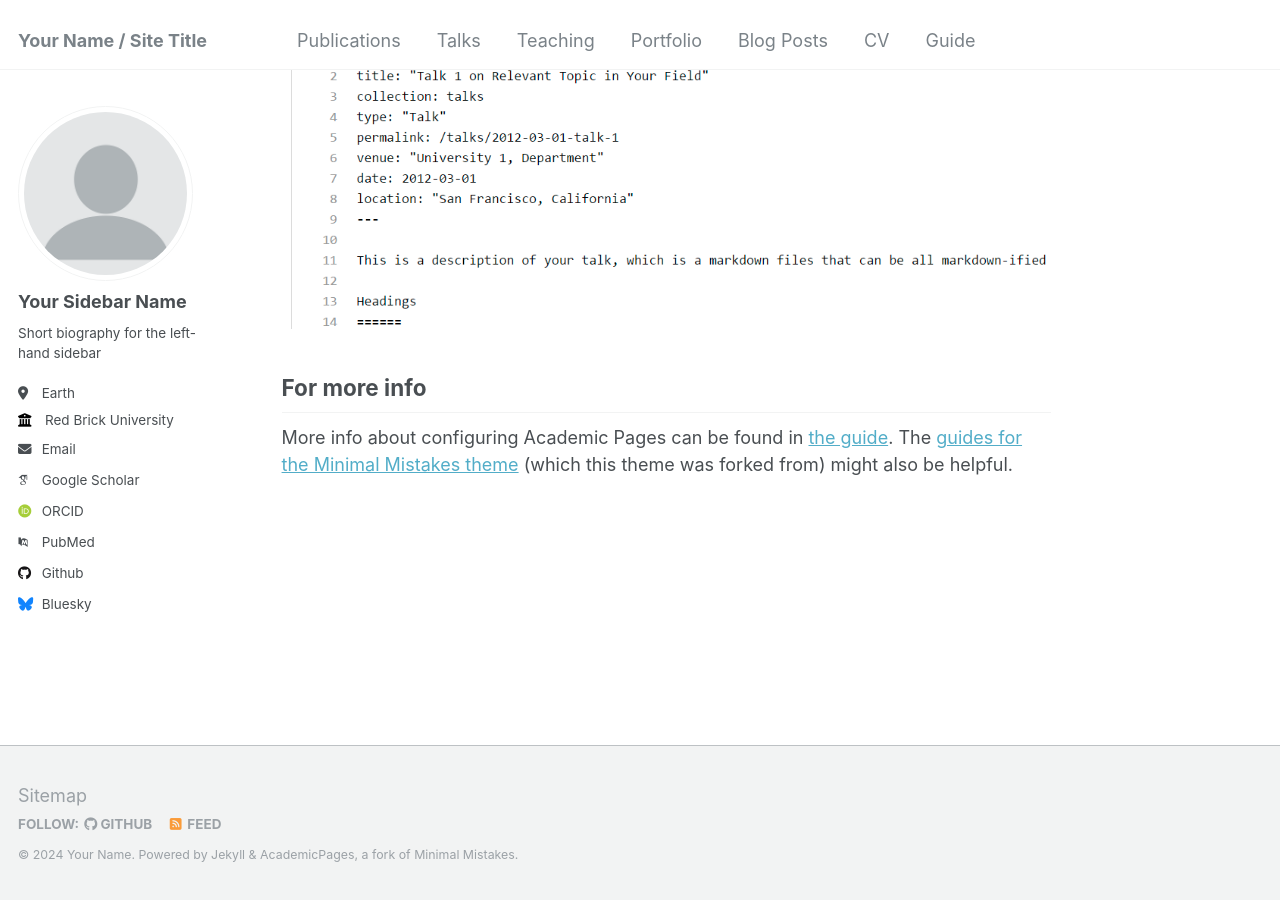
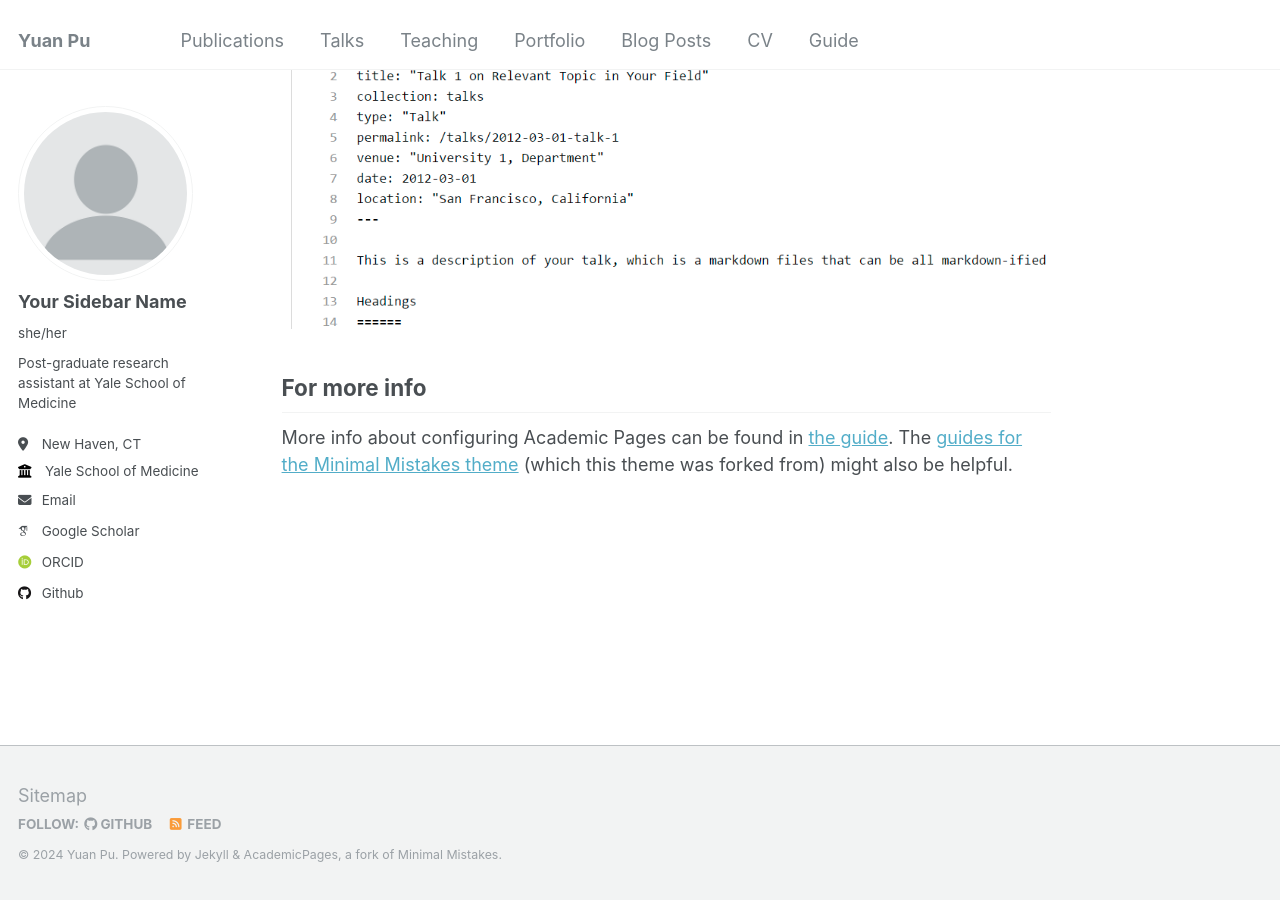
Before and after one commit to yuan-pu/yuan-pu_academicPages, a Jekyll site: the page built from _pages/about.md, in a window 1280 px wide and 900 px high, scrolled down 2660 px. Built offline with Jekyll 4.4.1, drawn with Linux system fonts in a browser that asks for light colours; some web fonts are replaced.

Commit message:
update site-wide settings

```diff
--- a/_config.yml
+++ b/_config.yml
@@ -8,11 +8,11 @@
 
 # Basic Site Settings
 locale                   : "en-US"
-title                    : "Your Name / Site Title"
+title                    : "Yuan Pu"
 title_separator          : "-"
-name                     : &name "Your Name"
-description              : &description "personal description"
-url                      : https://academicpages.github.io # the base hostname & protocol for your site e.g. "https://mmistakes.github.io"
+name                     : &name "Yuan Pu"
+description              : &description "Post-graduate research assistant at Yale School of Medicine"
+url                      : https://yuan-pu.github.io
 baseurl                  : "" # the subpath of your site, e.g. "/blog"
 repository               : "academicpages/academicpages.github.io"
 
@@ -23,32 +23,32 @@ author:
   # Biographic information
   avatar           : "profile.png"
   name             : "Your Sidebar Name"
-  pronouns         : # example: "she/her"
-  bio              : "Short biography for the left-hand sidebar"
-  location         : "Earth"
-  employer         : "Red Brick University"
+  pronouns         : "she/her" # example: "she/her"
+  bio              : "Post-graduate research assistant at Yale School of Medicine"
+  location         : "New Haven, CT"
+  employer         : "Yale School of Medicine"
   uri              : # URL
-  email            : "none@example.org"
+  email            : "yuan.pu@yale.com"
 
   # Academic websites
   arxiv            : # URL - Update with the correct link to your profile
-  googlescholar    : "https://scholar.google.com/citations?user=PS_CX0AAAAAJ"
+  googlescholar    : "https://scholar.google.com/citations?view_op=list_works&hl=en&user=MIBf-swAAAAJ"
   impactstory      : # URL
-  orcid            : "http://orcid.org/yourorcidurl"
+  orcid            : "https://orcid.org/0009-0008-4227-1833"
   semantic         : # URL
-  pubmed           : "https://www.ncbi.nlm.nih.gov/pubmed/?term=john+snow"
+  pubmed           : # URL
   researchgate     : # URL
 
   # Repositories and software development
   bitbucket        : # Username - Update with your username on the site
   codepen          : # Username
   dribbble         : # Username
-  github           : "academicpages"
+  github           : "yuan-pu"
   kaggle           : # Username
   stackoverflow    : # User number or user number and name (i.e., use "1" or "1/jeff-atwood")
 
   # Social media
-  bluesky          : "bsky.app" # Replace this with you Bluesky username
+  bluesky          : # Replace this with you Bluesky username
   facebook         : # Username
   flickr           : # Username
   foursquare       : # Username
```
